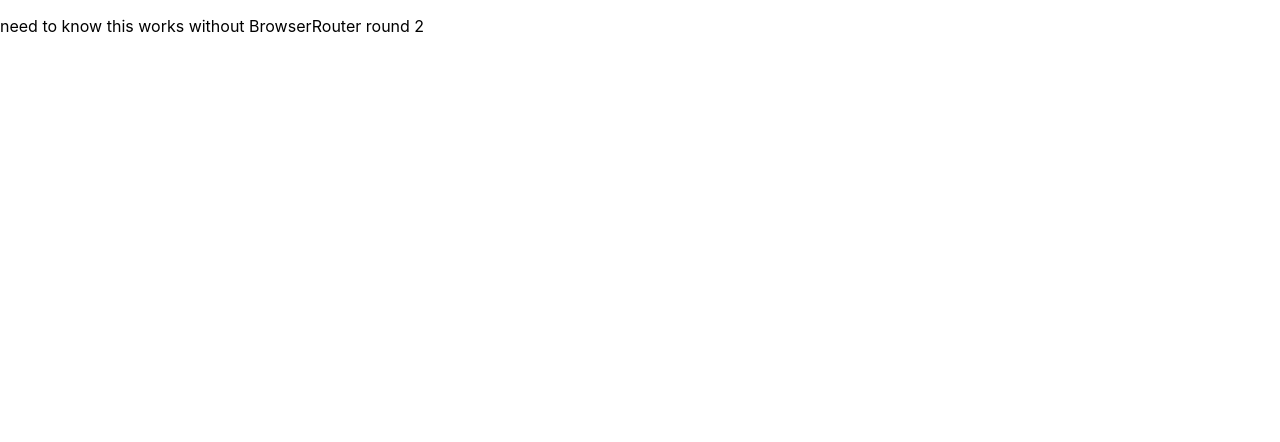
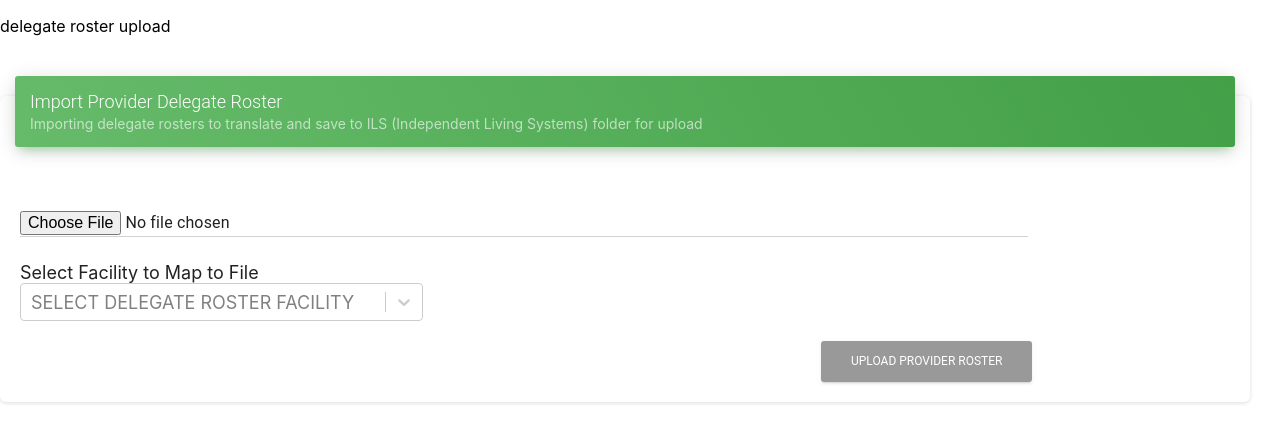
Before and after one commit to VillageCareGitHub/delegateroster, a React (Create React App) app in the folder delegateupload/: page / in a window 1280 px wide. Shown: the top 442 px of the page. Built offline with nearby package versions, Linux system fonts and the light colour scheme.

Commit message:
changing app.js without browser router 3

```diff
--- a/delegateupload/src/App.js
+++ b/delegateupload/src/App.js
@@ -12,13 +12,14 @@ class App extends Component {
     routelist=[<Route exact path="/" component={UploadPage}/>]
 
   return (
-
+    <BrowserRouter>
       <div>
+        <p>delegate roster upload</p>
         <main>
-         <p>need to know this works without BrowserRouter round 2</p>
+         {routelist}
         </main>
       </div>
-
+      </BrowserRouter>
 
 
   );
```
